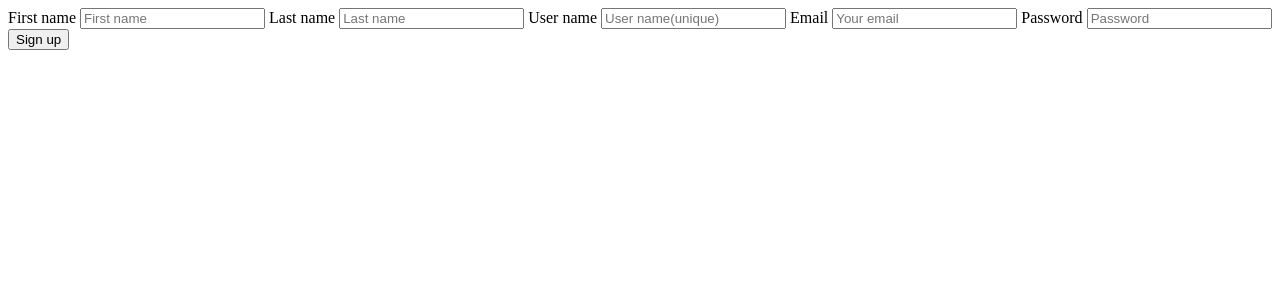
After one commit to Zahidul-Turja/clone-unsplash, a Django app: page /signup in a window 1280 px wide. The commit adds this page. Shown: the top 300 px of the page. Run offline with Django 4.2, Linux system fonts and the light colour scheme.

Commit message:
Signup setup

```diff
--- /dev/null
+++ b/unsplash_app/templates/unsplash_app/signup.html
@@ -0,0 +1,21 @@
+{% extends 'base.html' %}
+
+{% block title %}Sign up{% endblock title %}
+
+{% block content %}
+    <div class="section__signup">
+        <form action="" method="POST">
+            <label for="signup_first-name">First name</label>
+            <input type="text" name="first-name" placeholder="First name" id="signup_first-name">
+            <label for="signup_last-name">Last name</label>
+            <input type="text" name="last-name" placeholder="Last name" id="signup_last-name">
+            <label for="user_name">User name</label>
+            <input type="text" name="user-name" placeholder="User name(unique)" id="user_name">
+            <label for="signup_email">Email</label>
+            <input type="email" name="signup-email", placeholder="Your email" id="signup_email">
+            <label for="signup_password">Password</label>
+            <input type="password" name="signup-password", placeholder="Password", id="signup_password">
+            <button class="btn btn_signup">Sign up</button>
+        </form>
+    </div>
+{% endblock content %}
--- a/unsplash_app/urls.py
+++ b/unsplash_app/urls.py
@@ -4,5 +4,6 @@ from . import views
 
 urlpatterns = [
     path("", views.index, name="home-page"),
-    path("login", views.login, name="login")
+    path("login", views.login, name="login"),
+    path("signup", views.signup, name="sign-up")
 ]
--- a/unsplash_app/views.py
+++ b/unsplash_app/views.py
@@ -81,3 +81,7 @@ def index(request):
 
 def login(request):
     return render(request, "unsplash_app/login.html")
+
+
+def signup(request):
+    return render(request, "unsplash_app/signup.html")
```
Also changed, not shown: unsplash_app/templates/unsplash_app/login.html (+10 -1 lines).
